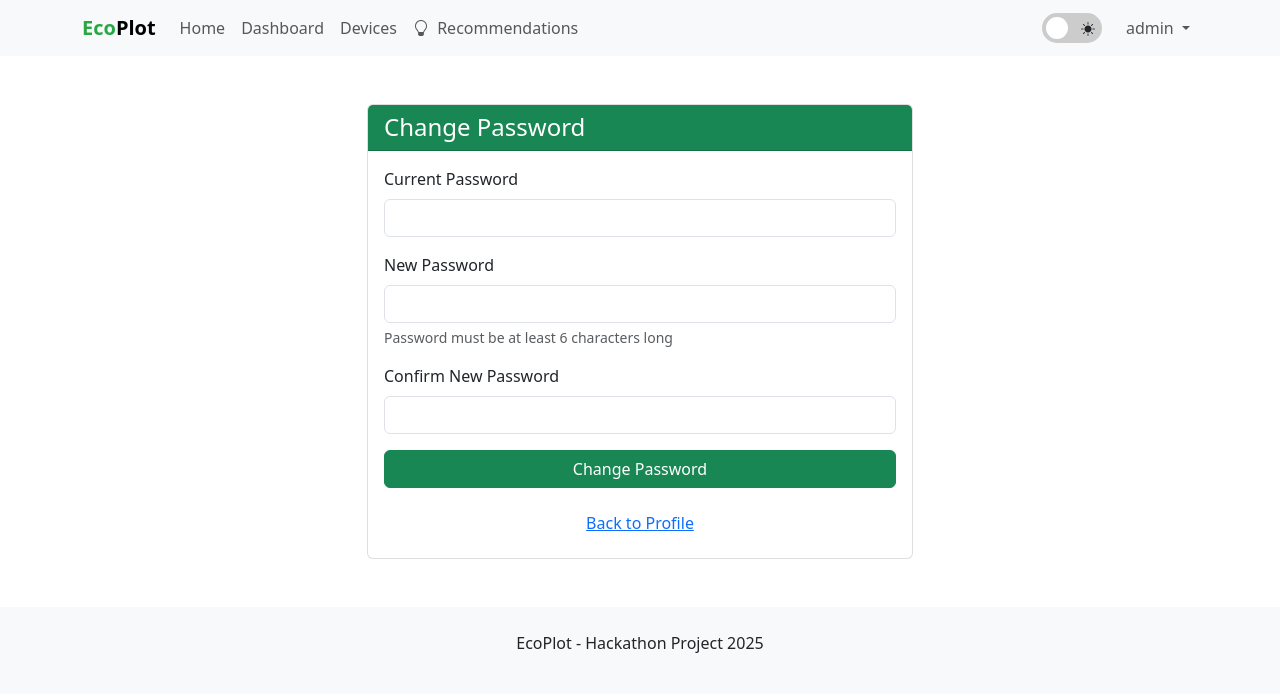
After one commit to unsulliedd/EcoPlot, a Flask app: page /auth/change-password in a window 1280 px wide. The commit adds this page. Shown: the top 694 px of the page. Run offline with Flask 3, Linux system fonts and the light colour scheme; a user stored in the database is signed in; parts of the project's set-up code (start-up, migrations or seed data) failed here and were passed over.

Commit message:
Add password change

```diff
--- a/EcoPlot/EcoPlot/forms/__init__.py
+++ b/EcoPlot/EcoPlot/forms/__init__.py
@@ -2,4 +2,4 @@
 from .auth import LoginForm, RegistrationForm
 from .profile import ProfileForm
 
-__all__ = ['LoginForm', 'RegistrationForm', 'ProfileForm']
+__all__ = ['LoginForm', 'RegistrationForm', 'ProfileForm', 'PasswordChangeForm']
--- a/EcoPlot/EcoPlot/forms/auth.py
+++ b/EcoPlot/EcoPlot/forms/auth.py
@@ -26,3 +26,9 @@ class RegistrationForm(FlaskForm):
         user = User.query.filter_by(email=email.data).first()
         if user:
             raise ValidationError('Email is already registered. Please use a different one.')
+
+class PasswordChangeForm(FlaskForm):
+    current_password = PasswordField('Current Password', validators=[DataRequired()])
+    new_password = PasswordField('New Password', validators=[DataRequired(), Length(min=6)])
+    confirm_password = PasswordField('Confirm New Password', validators=[DataRequired(), EqualTo('new_password')])
+    submit = SubmitField('Change Password')
--- a/EcoPlot/EcoPlot/routes/auth.py
+++ b/EcoPlot/EcoPlot/routes/auth.py
@@ -1,9 +1,9 @@
 # EcoPlot/routes/auth.py
 from flask import Blueprint, render_template, flash, redirect, url_for, request
-from flask_login import login_user, logout_user, current_user
+from flask_login import login_user, logout_user, current_user, login_required
 from EcoPlot import db
 from EcoPlot.models.user import User
-from EcoPlot.forms.auth import LoginForm, RegistrationForm
+from EcoPlot.forms.auth import LoginForm, RegistrationForm, PasswordChangeForm
 from urllib.parse import urlparse
 
 auth_bp = Blueprint('auth', __name__)
@@ -59,3 +59,19 @@ def register():
         return redirect(url_for('main.profile', first_visit=True))
 
     return render_template('auth/register.html', title='Register', form=form)
+
+@auth_bp.route('/change-password', methods=['GET', 'POST'])
+@login_required
+def change_password():
+    form = PasswordChangeForm()
+    if form.validate_on_submit():
+        if not current_user.check_password(form.current_password.data):
+            flash('Current password is incorrect', 'danger')
+            return redirect(url_for('auth.change_password'))
+
+        current_user.set_password(form.new_password.data)
+        db.session.commit()
+        flash('Your password has been updated successfully!', 'success')
+        return redirect(url_for('main.profile'))
+
+    return render_template('auth/change_password.html', title='Change Password', form=form)
--- /dev/null
+++ b/EcoPlot/EcoPlot/templates/auth/change_password.html
@@ -0,0 +1,73 @@
+<!-- EcoPlot/templates/auth/change_password.html -->
+{% extends "layout.html" %}
+
+{% block title %}Change Password - EcoPlot{% endblock %}
+
+{% block content %}
+<div class="row justify-content-center mt-5">
+    <div class="col-md-6">
+        <div class="card">
+            <div class="card-header bg-success text-white">
+                <h4 class="mb-0">Change Password</h4>
+            </div>
+            <div class="card-body">
+                {% with messages = get_flashed_messages(with_categories=true) %}
+                {% if messages %}
+                {% for category, message in messages %}
+                <div class="alert alert-{{ category }}">{{ message }}</div>
+                {% endfor %}
+                {% endif %}
+                {% endwith %}
+
+                <form method="POST" action="{{ url_for('auth.change_password') }}">
+                    {{ form.hidden_tag() }}
+                    <div class="mb-3">
+                        {{ form.current_password.label(class="form-label") }}
+                        {{ form.current_password(class="form-control") }}
+                        {% if form.current_password.errors %}
+                        <div class="text-danger">
+                            {% for error in form.current_password.errors %}
+                            <span>{{ error }}</span>
+                            {% endfor %}
+                        </div>
+                        {% endif %}
+                    </div>
+
+                    <div class="mb-3">
+                        {{ form.new_password.label(class="form-label") }}
+                        {{ form.new_password(class="form-control") }}
+                        {% if form.new_password.errors %}
+                        <div class="text-danger">
+                            {% for error in form.new_password.errors %}
+                            <span>{{ error }}</span>
+                            {% endfor %}
+                        </div>
+                        {% endif %}
+                        <div class="form-text">Password must be at least 6 characters long</div>
+                    </div>
+
+                    <div class="mb-3">
+                        {{ form.confirm_password.label(class="form-label") }}
+                        {{ form.confirm_password(class="form-control") }}
+                        {% if form.confirm_password.errors %}
+                        <div class="text-danger">
+                            {% for error in form.confirm_password.errors %}
+                            <span>{{ error }}</span>
+                            {% endfor %}
+                        </div>
+                        {% endif %}
+                    </div>
+
+                    <div class="d-grid gap-2">
+                        {{ form.submit(class="btn btn-success") }}
+                    </div>
+                </form>
+
+                <div class="text-center mt-3">
+                    <a href="{{ url_for('main.profile') }}" class="btn btn-link">Back to Profile</a>
+                </div>
+            </div>
+        </div>
+    </div>
+</div>
+{% endblock %}
--- a/EcoPlot/EcoPlot/templates/profile.html
+++ b/EcoPlot/EcoPlot/templates/profile.html
@@ -50,6 +50,11 @@
                     {% if current_user.is_pro and current_user.subscription_expires %}
                     <p><strong>Subscription Expires:</strong> {{ current_user.subscription_expires.strftime('%B %d, %Y') }}</p>
                     {% endif %}
+                    <div class="d-grid gap-2 mt-3">
+                        <a href="{{ url_for('auth.change_password') }}" class="btn btn-success">
+                            <i class="bi bi-key me-2"></i>Change Password
+                        </a>
+                    </div>
                 </div>
             </div>
 
```
Also changed, not shown: EcoPlot/EcoPlot/data/ecoplot.db, 1 other file.
